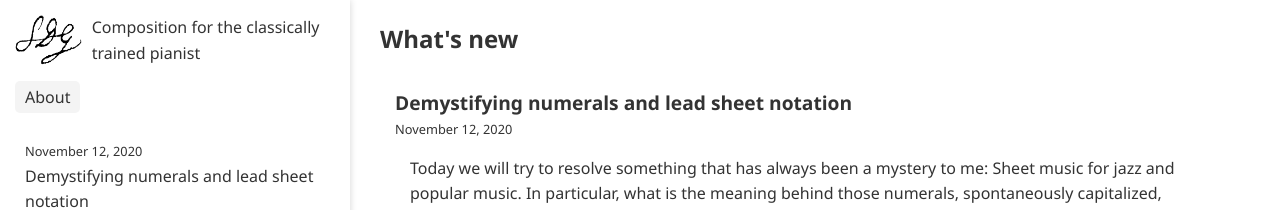
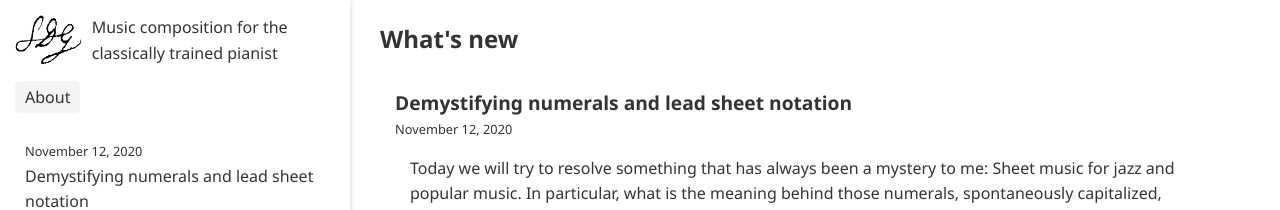
Before and after one commit to ansyblenetwork/sdg, a Jekyll site: the page built from index.html, in a window 1280 px wide. Shown: the top 210 px of the page. Built offline with Jekyll 4.4.1, drawn with Linux system fonts in a browser that asks for light colours.

Commit message:
Update page.html

```diff
--- a/_layouts/page.html
+++ b/_layouts/page.html
@@ -155,7 +155,7 @@
 	<div id="outersidebar" class="outersidebar">
 	<div class="sidebar">
 	<div class="rpanel" style="flex-grow: 1; position:relative; min-width:250px;" id="accountPanel">
-		<a href="{{ "" | absolute_url }}"><div style="display:flex; margin-bottom:15px"><img src="{{ "sdg-transparent.png" | relative_url }}" alt="Soli Deo gloria" style="flex-shrink:0; max-height:50px; padding-right:10px"><span>Composition for the classically trained pianist</span></div></a>
+		<a href="{{ "" | absolute_url }}"><div style="display:flex; margin-bottom:15px"><img src="{{ "sdg-transparent.png" | relative_url }}" alt="Soli Deo gloria" style="flex-shrink:0; max-height:50px; padding-right:10px"><span>Music composition for the classically trained pianist</span></div></a>
 
 		<div style="margin-bottom:15px"><button><a href="{{ site.posts.last.url | relative_url }}">About</a></button></div>
 		<ul style="overflow:auto;">
```
